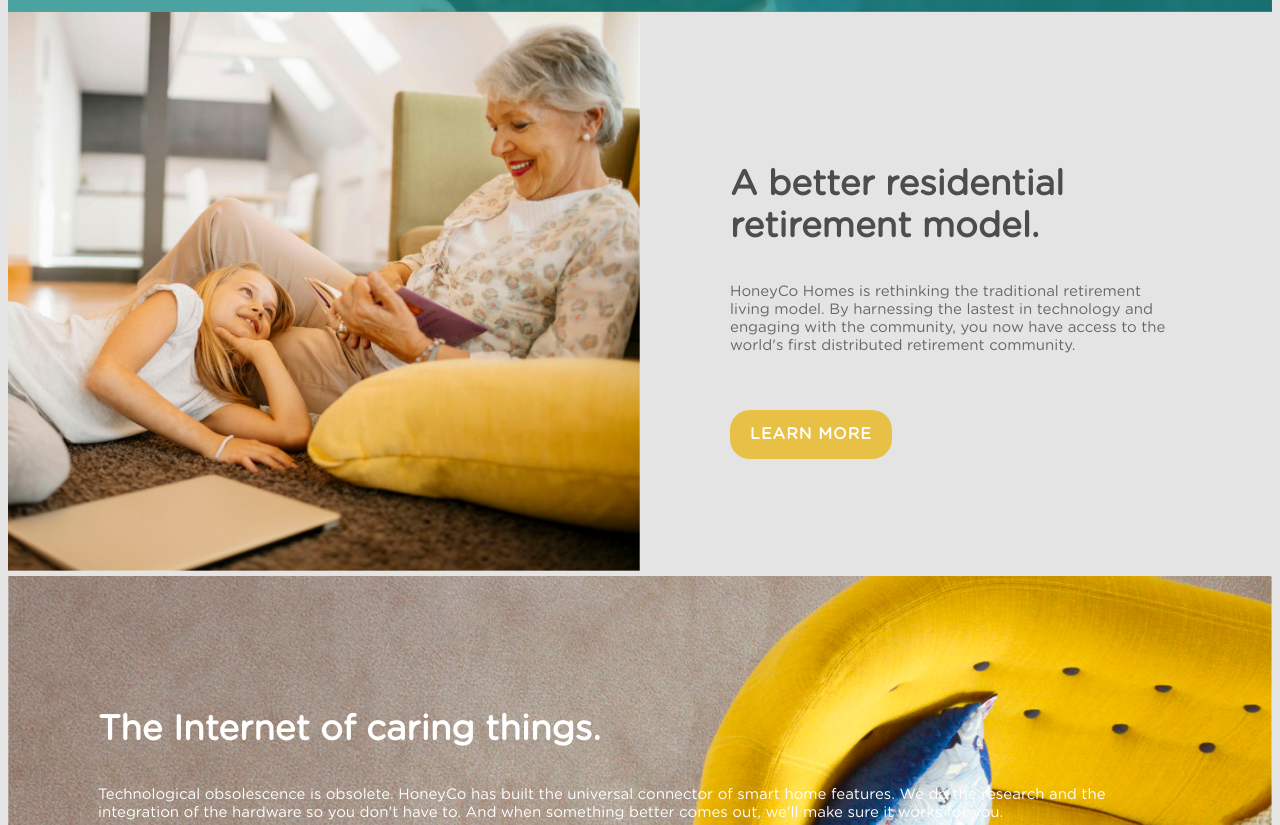
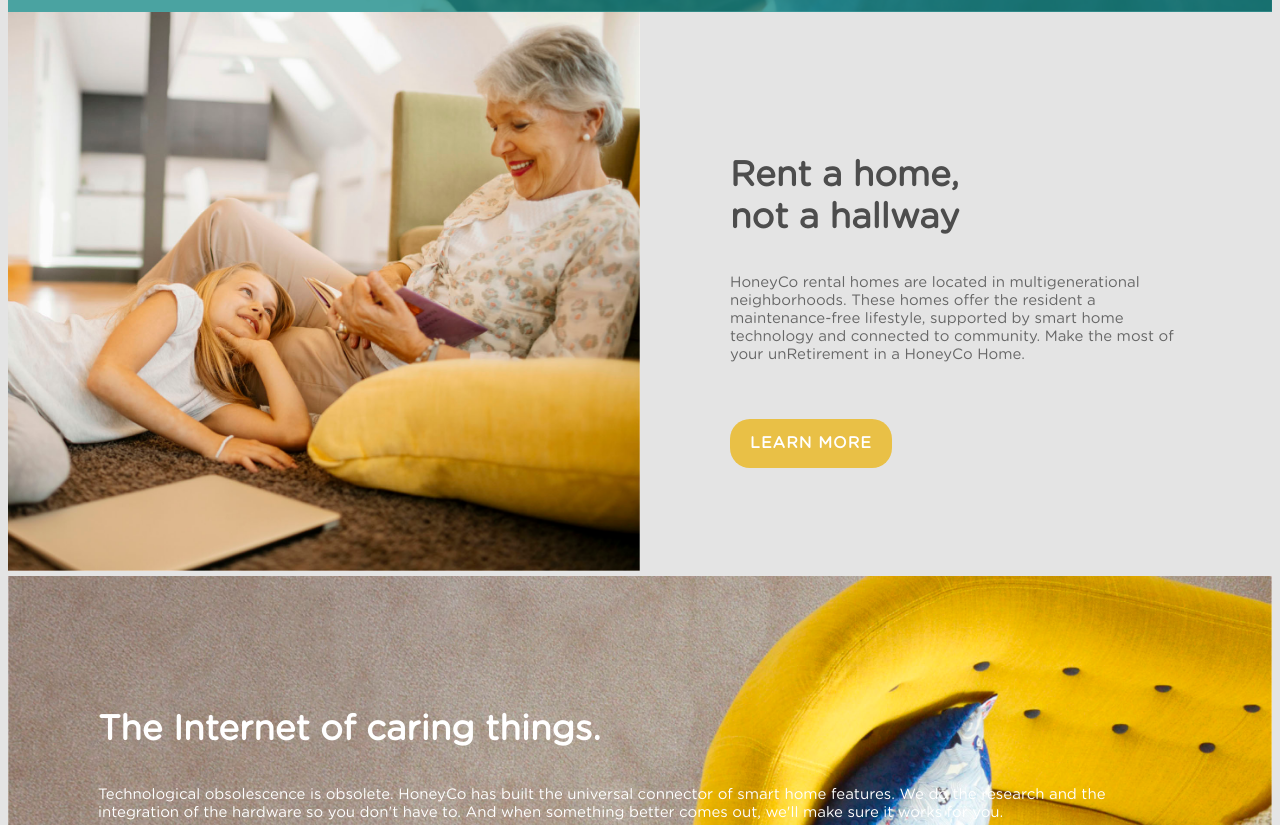
Before and after one commit to bluetiger1008/honeyco, a website with bundled scripts: page index.html in a window 1280 px wide. Shown: the part 941-1766 px from the top of the page. Built offline with nearby package versions, Linux system fonts and the light colour scheme; files whose address does not match are found by name.

Commit message:
residential retirement model -> Rent a Home [#3]. Also fixed unRetire formatting

```diff
--- a/index.html
+++ b/index.html
@@ -72,10 +72,10 @@
     </div>
     <div class="sub-section">
       <div class="description">
-        <h3>A better residential <br> retirement model.</h3>
-        <p>HoneyCo Homes is rethinking the traditional retirement living model. By harnessing the lastest in technology
-          and engaging with the community, you now have access to the world's first distributed retirement
-          community.</p>
+        <h3>Rent a home, <br/>not a hallway</h3>
+        <p>HoneyCo rental homes are located in multigenerational neighborhoods. These homes offer the resident a
+          maintenance-free lifestyle, supported by smart home technology and connected to community. Make the most of
+          your unRetirement in a HoneyCo Home.</p>
         <!--<a class="swipebox-video btn-yellow btn-watch">Watch Video</a> -->
         <a class="btn-yellow" href="#connect" data-scroll>Learn More</a>
       </div>
@@ -128,10 +128,7 @@
     <div class="sub-section">
       <div class="description">
         <h3>unRetire</h3>
-        <p>
-          Introducing HoneyCo Society, a novel way to grow as we mature.
-          <br /><br/>
-          The HoneyCo Soceity is a unique human and online network of a multi-generational members. Inspired by
+        <p>Introducing <strong>HoneyCo Society</strong>: a unique human and online network of multi-generational members. Inspired by
           volunteerism, continuing education, and wellness, the HoneyCo Society puts avenues of social engagement within
           reach of any resident.
           <br /><br />
```
